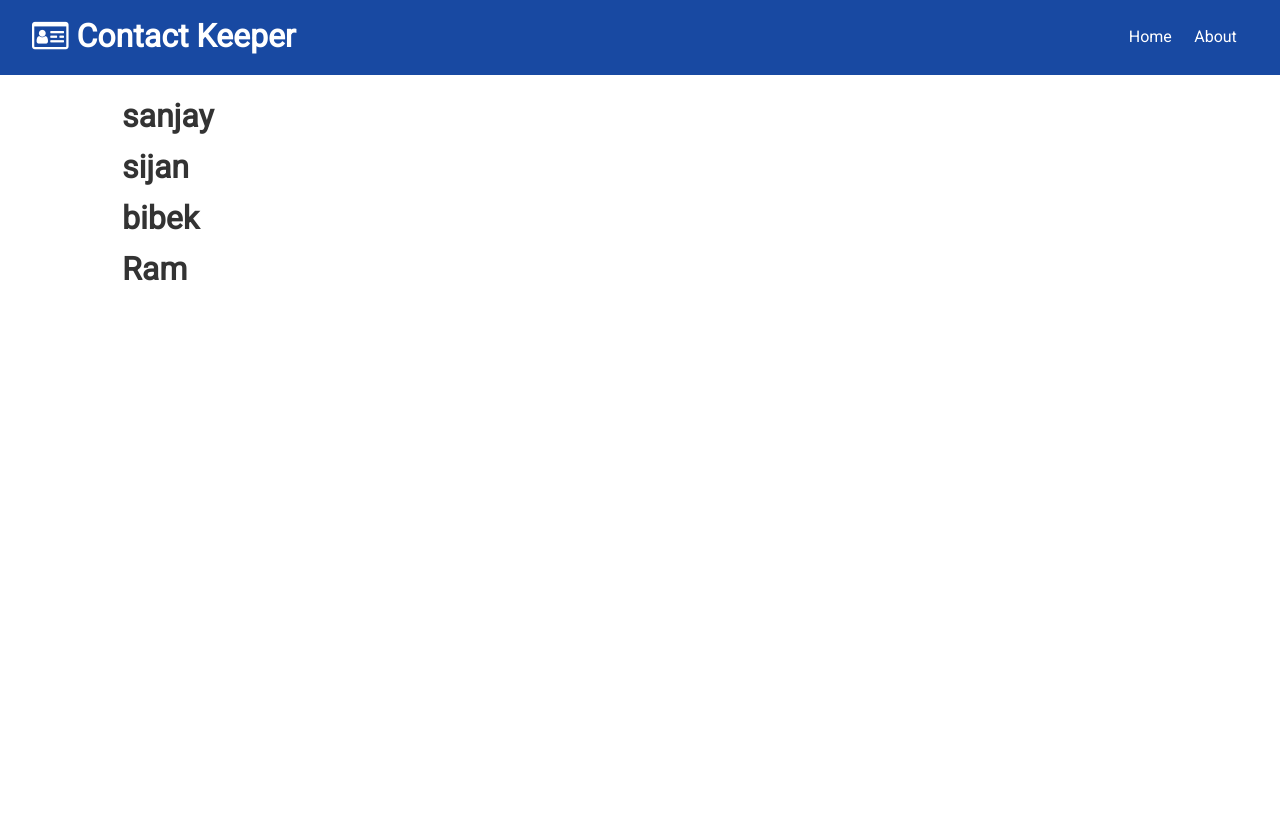
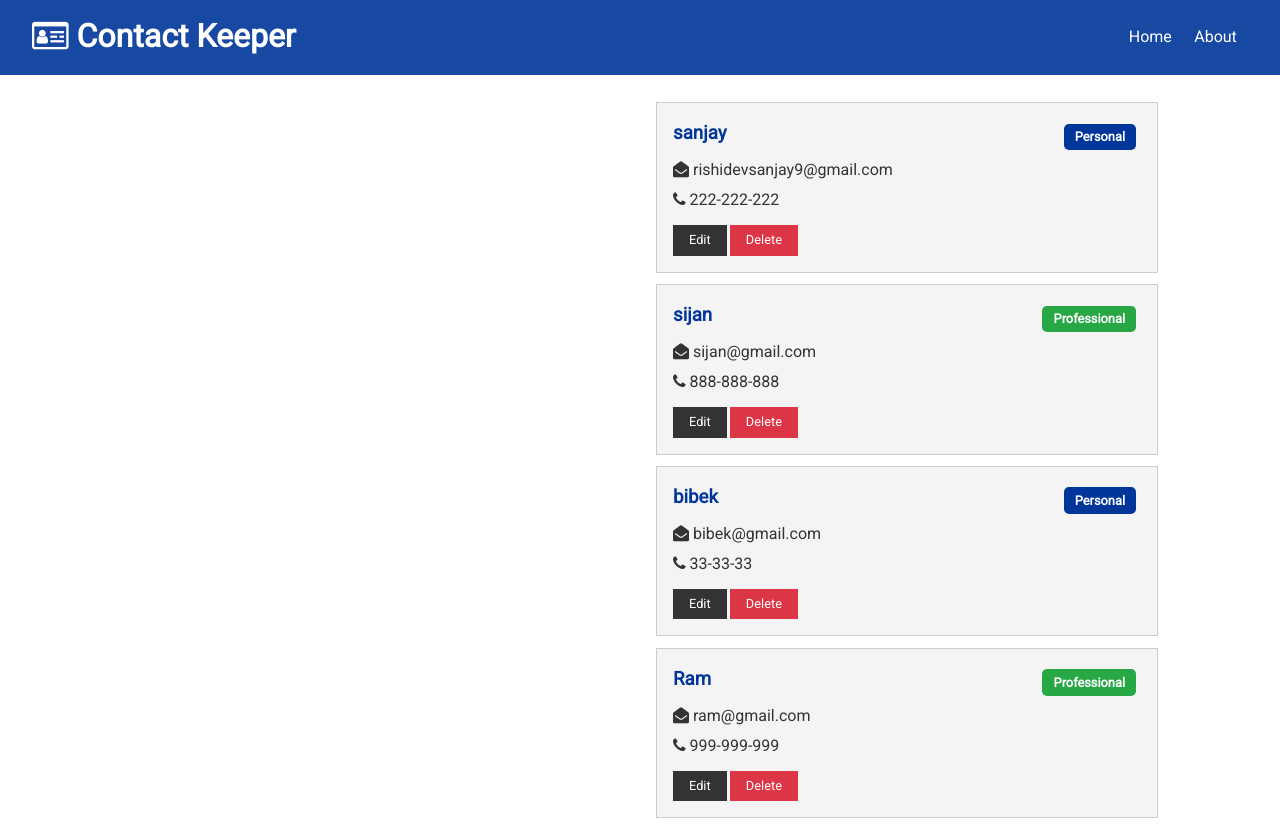
Before and after one commit to Sanjay-RD/Contact-Keeper, a React (Create React App) app in the folder client/: page / in a window 1280 px wide. Before the commit the page ends 800 px from the top, so only its background shows below. Built offline with nearby package versions, Linux system fonts and the light colour scheme.

Commit message:
Contacts and ContactItems Components

```diff
--- a/client/src/component/contact/ContactItems.js
+++ b/client/src/component/contact/ContactItems.js
@@ -0,0 +1,44 @@
+import React from "react";
+import PropTypes from "prop-types";
+
+const ContactItems = ({ contact }) => {
+  const { name, email, phone, type } = contact;
+  return (
+    <div className="card bg-light">
+      <h3 className="text-primary text-left">
+        {name}{" "}
+        <span
+          style={{ float: "right" }}
+          className={
+            "badge " +
+            (type === "professional" ? "badge-success" : "badge-primary")
+          }
+        >
+          {type.charAt(0).toUpperCase() + type.slice(1)}
+        </span>
+      </h3>
+      <ul className="list">
+        {email && (
+          <li>
+            <i className="fa fa-envelope-open" aria-hidden="true"></i> {email}
+          </li>
+        )}
+        {phone && (
+          <li>
+            <i className="fa fa-phone" aria-hidden="true"></i> {phone}
+          </li>
+        )}
+      </ul>
+      <p>
+        <button className="btn btn-dark btn-sm">Edit</button>
+        <button className="btn btn-danger btn-sm">Delete</button>
+      </p>
+    </div>
+  );
+};
+
+ContactItems.propTypes = {
+  contact: PropTypes.object.isRequired,
+};
+
+export default ContactItems;
--- a/client/src/component/contact/Contacts.js
+++ b/client/src/component/contact/Contacts.js
@@ -1,5 +1,6 @@
 import React, { useContext } from "react";
 import ContactContext from "../../context/contact/contactContext";
+import ContactItems from "./ContactItems";
 
 const Contacts = () => {
   const contactContext = useContext(ContactContext);
@@ -7,7 +8,7 @@ const Contacts = () => {
   return (
     <React.Fragment>
       {contacts.map((contact) => (
-        <h1>{contact.name}</h1>
+        <ContactItems key={contact.id} contact={contact} />
       ))}
     </React.Fragment>
   );
--- a/client/src/component/pages/Home.js
+++ b/client/src/component/pages/Home.js
@@ -3,9 +3,12 @@ import Contacts from "../contact/Contacts";
 
 const Home = () => {
   return (
-    <React.Fragment>
-      <Contacts />
-    </React.Fragment>
+    <div className="grid-2">
+      <div>{/* Contact Form */}</div>
+      <div>
+        <Contacts />
+      </div>
+    </div>
   );
 };
 
```
Also changed, not shown: client/public/logo192.png (added), 1 other file (tests, documents, lock files or other folders).
